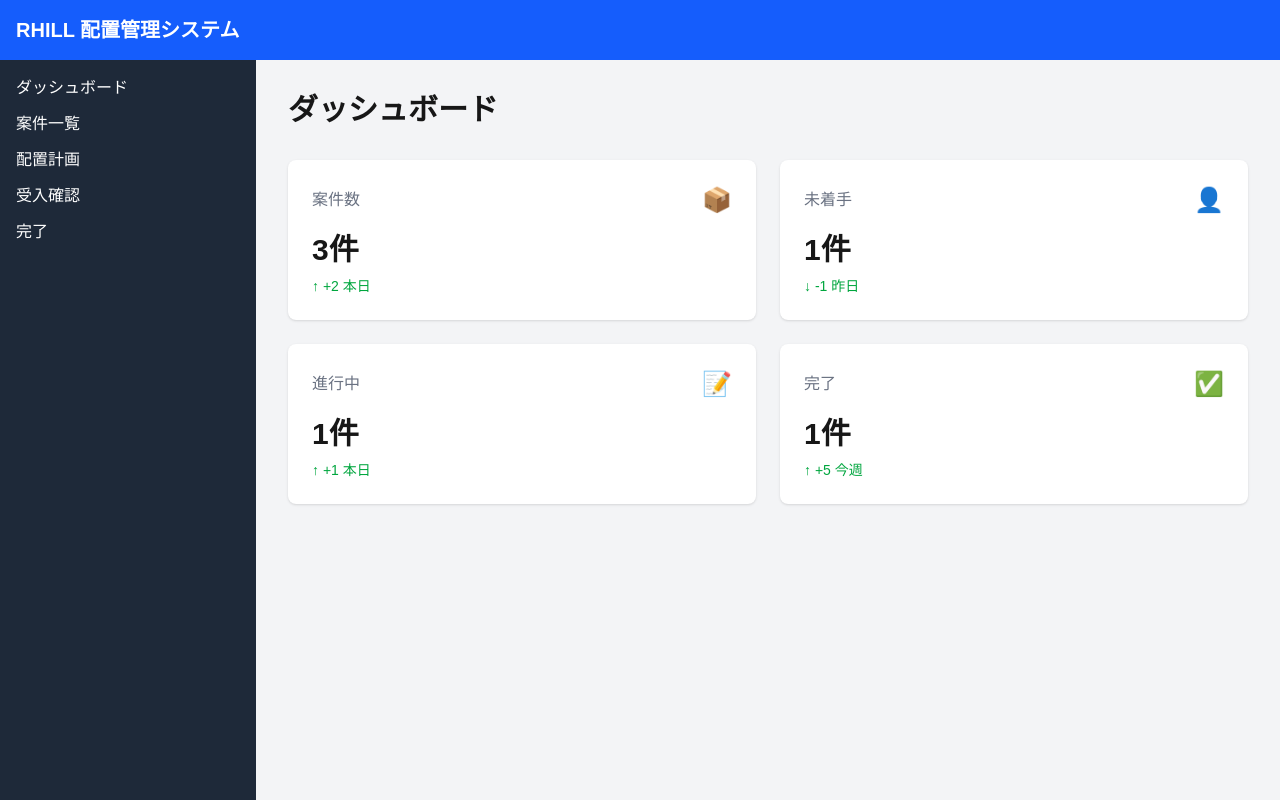
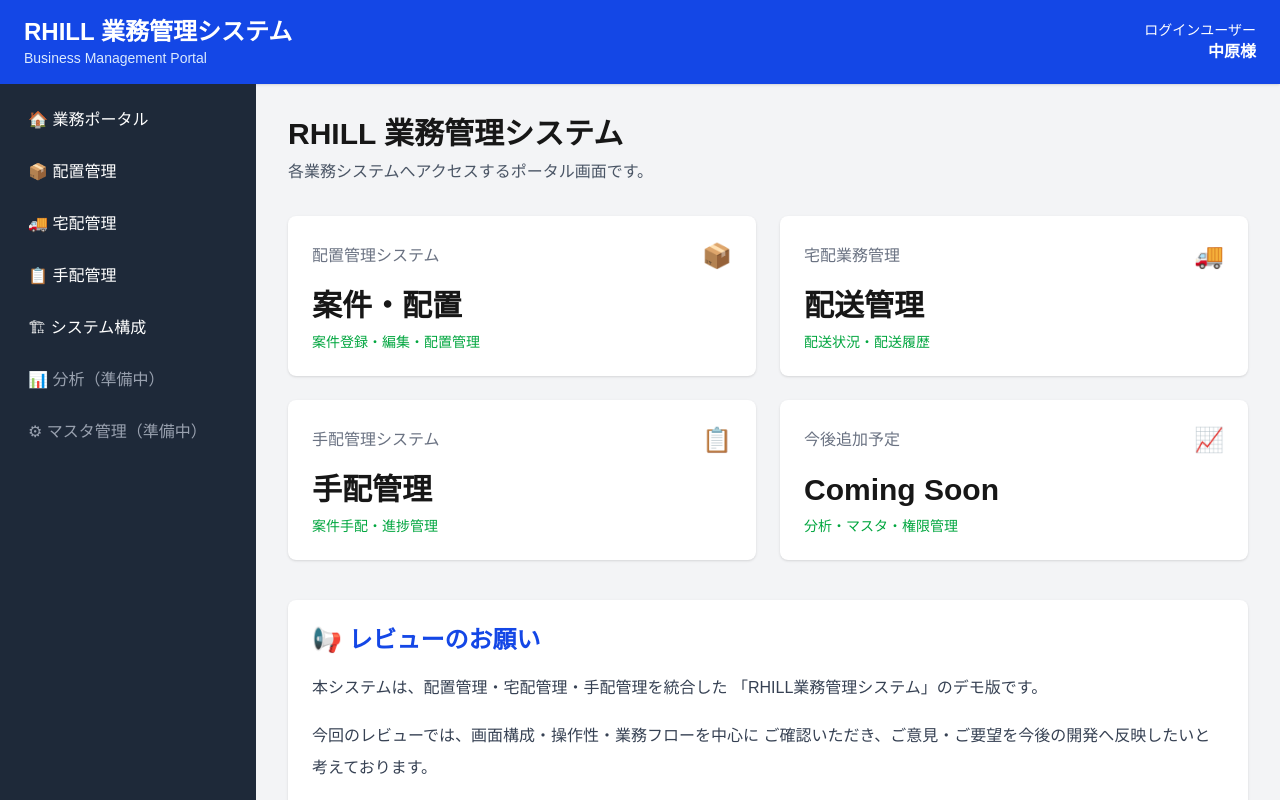
Before and after one commit to keinosukenakahara/rhill-demo, a Next.js app: page / in a window 1280 px wide. Shown: the top 800 px of the page. Built offline with nearby package versions, Linux system fonts and the light colour scheme.

Commit message:
rhill-demo
app/system/page.tsx

```diff
--- /dev/null
+++ b/app/delivery/page.tsx
@@ -0,0 +1,35 @@
+import Link from "next/link";
+
+export default function DeliveryPage() {
+  return (
+    <main className="p-8">
+      <h1 className="text-3xl font-bold mb-4">
+        🚚 宅配業務管理システム
+      </h1>
+
+      <p className="mb-8 text-gray-600">
+        現在、RHILL業務管理システムへ統合中です。
+      </p>
+
+      <div className="rounded-lg border bg-white p-6 shadow">
+        <h2 className="text-xl font-semibold mb-4">
+          今後実装予定
+        </h2>
+
+        <ul className="list-disc ml-6 space-y-2">
+          <li>配送状況管理</li>
+          <li>配送員管理</li>
+          <li>配送スケジュール</li>
+          <li>配送実績</li>
+        </ul>
+      </div>
+
+      <Link
+        href="/"
+        className="inline-block mt-8 rounded bg-blue-600 px-5 py-2 text-white hover:bg-blue-700"
+      >
+        ← 業務ポータルへ戻る
+      </Link>
+    </main>
+  );
+}
--- /dev/null
+++ b/app/dispatch/page.tsx
@@ -0,0 +1,35 @@
+import Link from "next/link";
+
+export default function DispatchPage() {
+  return (
+    <main className="p-8">
+      <h1 className="text-3xl font-bold mb-4">
+        📋 手配管理システム
+      </h1>
+
+      <p className="mb-8 text-gray-600">
+        現在、RHILL業務管理システムへ統合中です。
+      </p>
+
+      <div className="rounded-lg border bg-white p-6 shadow">
+        <h2 className="text-xl font-semibold mb-4">
+          今後実装予定
+        </h2>
+
+        <ul className="list-disc ml-6 space-y-2">
+          <li>案件手配</li>
+          <li>担当者管理</li>
+          <li>進捗管理</li>
+          <li>完了管理</li>
+        </ul>
+      </div>
+
+      <Link
+        href="/"
+        className="inline-block mt-8 rounded bg-blue-600 px-5 py-2 text-white hover:bg-blue-700"
+      >
+        ← 業務ポータルへ戻る
+      </Link>
+    </main>
+  );
+}
--- a/app/page.tsx
+++ b/app/page.tsx
@@ -2,23 +2,8 @@ import Link from "next/link";
 import DashboardCard from "@/components/DashboardCard";
 import Header from "@/components/Header";
 import Sidebar from "@/components/Sidebar";
-import { projects } from "@/lib/projects";
 
 export default function Home() {
-
-    const totalProjects = projects.length;
-
-    const inProgress = projects.filter(
-      (p) => p.status === "進行中"
-    ).length;
-
-    const completed = projects.filter(
-      (p) => p.status === "完了"
-    ).length;
-
-    const notStarted = projects.filter(
-      (p) => p.status === "未着手"
-    ).length;
 
   return (
     <div className="min-h-screen bg-gray-100">
@@ -31,52 +16,88 @@ export default function Home() {
 
           <main className="flex-1 p-8">
 
-            <h2 className="text-3xl font-bold mb-8">
-              ダッシュボード
+            <h2 className="text-3xl font-bold mb-2">
+              RHILL 業務管理システム
             </h2>
+
+            <p className="text-gray-600 mb-8">
+              各業務システムへアクセスするポータル画面です。
+            </p>
 
             <div className="grid grid-cols-2 gap-6">
 
               <Link href="/projects">
                 <DashboardCard
-                    title="案件数"
-                    value={`${totalProjects}件`}
-                    icon="📦"
-                    change="↑ +2 本日"
+                  title="配置管理システム"
+                  value="案件・配置"
+                  icon="📦"
+                  change="案件登録・編集・配置管理"
                 />
               </Link>
 
-              <Link href="/waiting">
+              <Link href="/delivery">
                 <DashboardCard
-                    title="未着手"
-                    value={`${notStarted}件`}
-                    icon="👤"
-                    change="↓ -1 昨日"
+                    title="宅配業務管理"
+                    value="配送管理"
+                    icon="🚚"
+                    change="配送状況・配送履歴"
                 />
               </Link>
 
-              <Link href="/receiving">
+              <Link href="/dispatch">
                 <DashboardCard
-                    title="進行中"
-                    value={`${inProgress}件`}
-                    icon="📝"
-                    change="↑ +1 本日"
+                    title="手配管理システム"
+                    value="手配管理"
+                    icon="📋"
+                    change="案件手配・進捗管理"
                 />
               </Link>
 
-              <Link href="/completed">
-                <DashboardCard
-                    title="完了"
-                    value={`${completed}件`}
-                    icon="✅"
-                    change="↑ +5 今週"
-                />
-              </Link>
+              <DashboardCard
+                  title="今後追加予定"
+                  value="Coming Soon"
+                  icon="📈"
+                  change="分析・マスタ・権限管理"
+              />
 
             </div>
 
+            <div className="mt-10 rounded-lg bg-white p-6 shadow">
+              <h3 className="mb-4 text-2xl font-bold text-blue-700">
+                📢 レビューのお願い
+              </h3>
+
+              <p className="mb-4 leading-8 text-gray-700">
+                本システムは、配置管理・宅配管理・手配管理を統合した
+                「RHILL業務管理システム」のデモ版です。
+              </p>
+
+              <p className="mb-4 leading-8 text-gray-700">
+                今回のレビューでは、画面構成・操作性・業務フローを中心に
+                ご確認いただき、ご意見・ご要望を今後の開発へ反映したいと考えております。
+              </p>
+
+              <div className="mt-6 rounded-lg bg-blue-50 p-4">
+                <h4 className="mb-3 font-bold text-blue-700">
+                  今後実装予定
+                </h4>
+
+                <ul className="list-disc space-y-2 pl-6">
+                  <li>🔐 ログイン・ユーザー認証</li>
+                  <li>👥 権限管理（管理者・一般ユーザー）</li>
+                  <li>🗄 データベース（Supabase）対応</li>
+                  <li>📊 分析ダッシュボード</li>
+                  <li>📄 CSV・PDF出力</li>
+                  <li>📧 メール通知</li>
+                  <li>📱 スマートフォン最適化</li>
+                </ul>
+              </div>
+
+              <p className="mt-6 text-sm text-gray-500">
+                ※ 上記機能はレビュー結果を反映した上で、優先順位を決定し実装予定です。
+              </p>
+            </div>
           </main>
-
       </div>
 
     </div>
--- a/app/projects/[id]/page.tsx
+++ b/app/projects/[id]/page.tsx
@@ -1,14 +1,24 @@
+"use client";
+
+import { useParams } from "next/navigation";
+import { useEffect, useState } from "react";
 import ProjectActions from "@/components/ProjectActions";
 import Link from "next/link";
 import Header from "@/components/Header";
 import Sidebar from "@/components/Sidebar";
 import { projects, type Project } from "@/lib/projects";
 
-export default async function ProjectDetail({
-  params,
-  }: {
-  params: Promise<{ id: string }>;
-  }) {
+type Project = {
+  id: number;
+  employee: string;
+  project: string;
+  status: string;
+  start: string;
+};
+
+export default function ProjectDetail() {
+  const params = useParams();
+
   const { id } = await params;
 
   const project: Project | undefined = projects.find(
--- a/components/Header.tsx
+++ b/components/Header.tsx
@@ -1,7 +1,19 @@
 export default function Header() {
   return (
-    <header className="bg-blue-600 text-white p-4 text-xl font-bold">
-      RHILL 配置管理システム
+    <header className="flex items-center justify-between bg-blue-700 text-white px-6 py-4 shadow">
+      <div>
+        <h1 className="text-2xl font-bold">
+          RHILL 業務管理システム
+        </h1>
+        <p className="text-sm text-blue-100">
+          Business Management Portal
+        </p>
+      </div>
+
+      <div className="text-right">
+        <p className="text-sm">ログインユーザー</p>
+        <p className="font-semibold">中原様</p>
+      </div>
     </header>
   );
 }
--- a/components/ProjectActions.tsx
+++ b/components/ProjectActions.tsx
@@ -43,7 +43,7 @@ export default function ProjectActions({ projectId }: Props) {
 
         <button
           onClick={handleDelete}
-          className="bg-red-600 hover:bg-red-700 text-white px-5 py-2 rounded-lg transition"
+          className="bg-red-600 hover:bg-red-700 text-white px-4 py-2 rounded-lg"
         >
           削除
         </button>
--- a/components/Sidebar.tsx
+++ b/components/Sidebar.tsx
@@ -1,27 +1,64 @@
+import Link from "next/link";
+
 export default function Sidebar() {
   return (
     <aside className="w-64 bg-gray-800 text-white min-h-screen p-4">
       <nav>
         <ul className="space-y-3">
-          <li className="hover:text-yellow-300 cursor-pointer">
-            ダッシュボード
+
+          <li>
+            <Link
+              href="/"
+              className="block rounded px-3 py-2 hover:bg-gray-700"
+            >
+              🏠 業務ポータル
+            </Link>
           </li>
 
-          <li className="hover:text-yellow-300 cursor-pointer">
-            案件一覧
+          <li>
+            <Link
+              href="/projects"
+              className="block rounded px-3 py-2 hover:bg-gray-700"
+            >
+              📦 配置管理
+            </Link>
           </li>
 
-          <li className="hover:text-yellow-300 cursor-pointer">
-            配置計画
+          <li>
+            <Link
+              href="/delivery"
+              className="block rounded px-3 py-2 hover:bg-gray-700"
+            >
+              🚚 宅配管理
+            </Link>
           </li>
 
-          <li className="hover:text-yellow-300 cursor-pointer">
-            受入確認
+          <li>
+            <Link
+              href="/dispatch"
+              className="block rounded px-3 py-2 hover:bg-gray-700"
+            >
+              📋 手配管理
+            </Link>
           </li>
 
-          <li className="hover:text-yellow-300 cursor-pointer">
-            完了
+          <li>
+            <Link
+              href="/system"
+              className="block rounded px-3 py-2 hover:bg-gray-700"
+            >
+              🏗 システム構成
+            </Link>
           </li>
+
+          <li className="rounded px-3 py-2 text-gray-400">
+            📊 分析（準備中）
+          </li>
+
+          <li className="rounded px-3 py-2 text-gray-400">
+            ⚙ マスタ管理（準備中）
+          </li>
+
         </ul>
       </nav>
     </aside>
```
Also changed, not shown: app/projects/page.tsx (+52 -5 lines).
